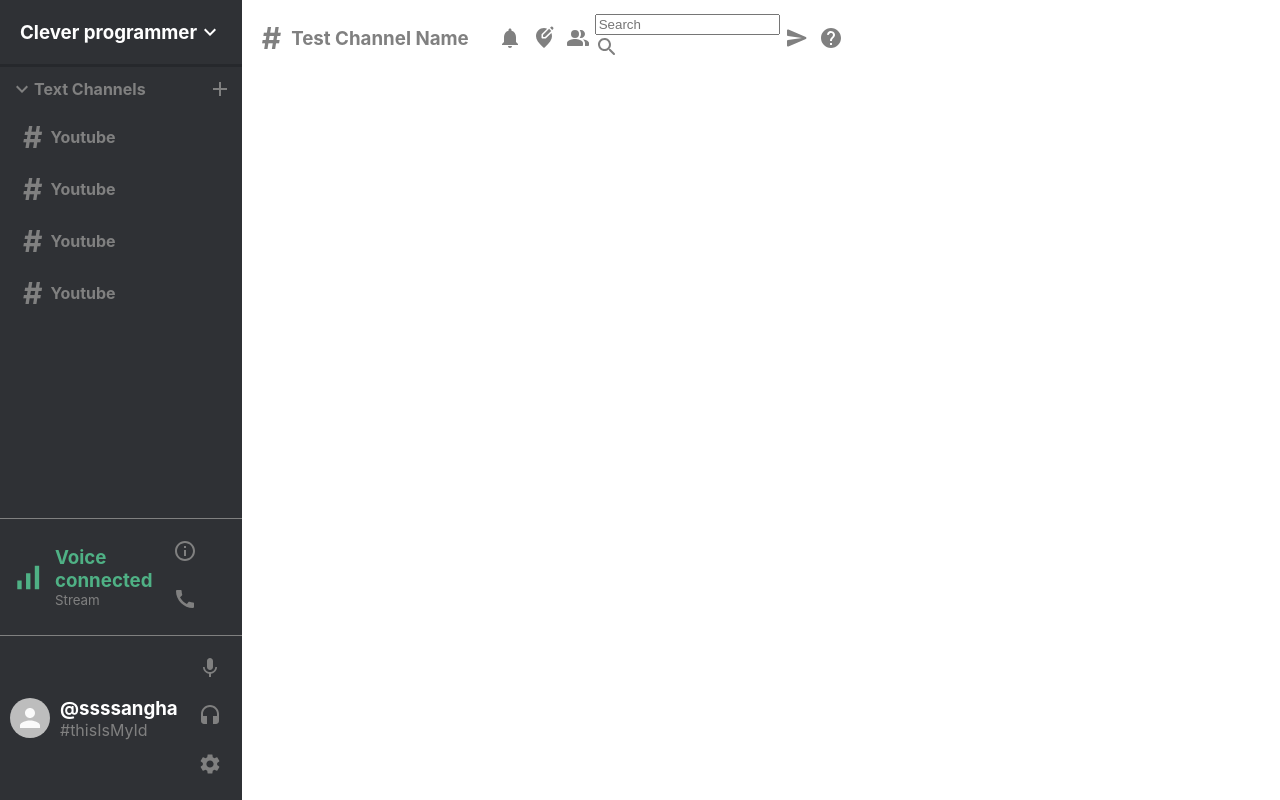
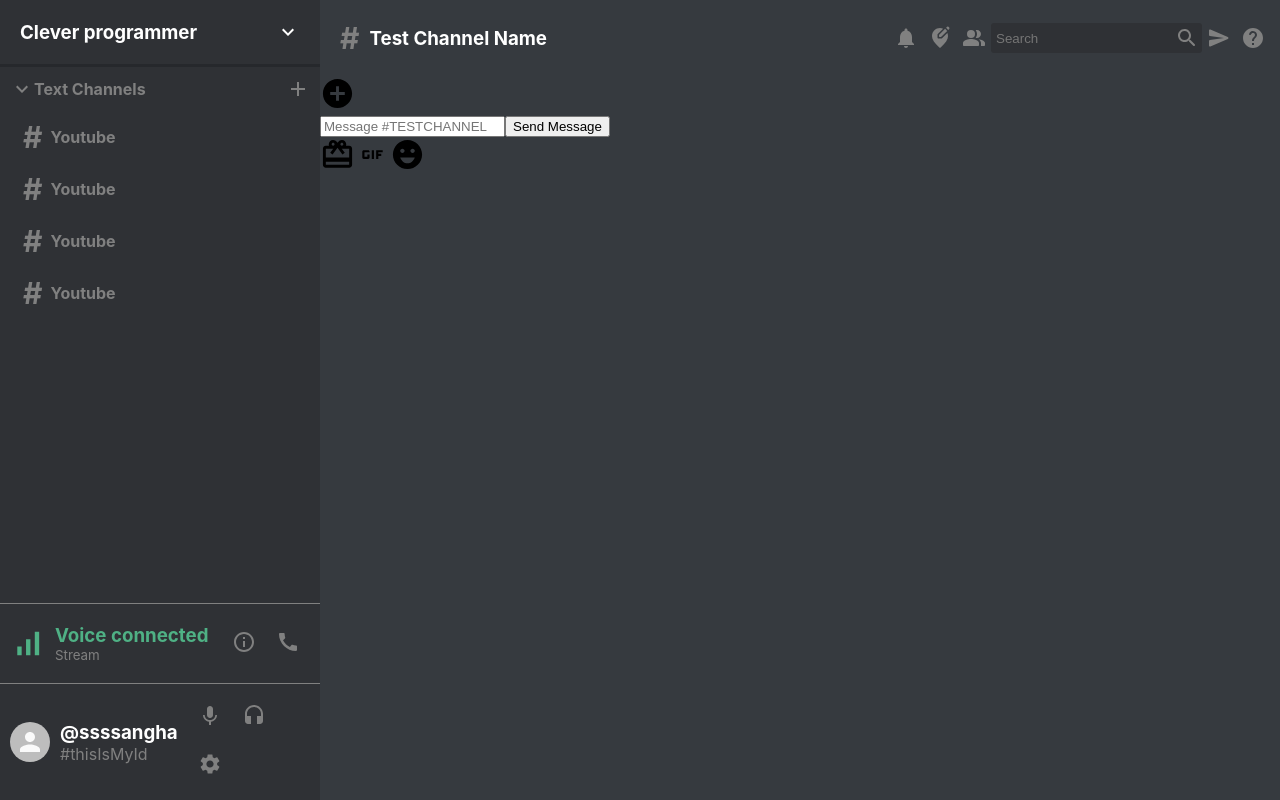
Before and after one commit to raustime/react-discord-tutor, a React (Create React App) app: page / in a window 1280 px wide. Built offline with nearby package versions, Linux system fonts and the light colour scheme.

Commit message:
chat improvements

```diff
--- a/src/Chat.css
+++ b/src/Chat.css
@@ -1,3 +1,7 @@
 .chat {
-
+    display: flex;
+    flex-direction: column;
+    flex: 0.75;
+    background-color: #363a3f;
+    height: 100vh;
 }
--- a/src/Chat.js
+++ b/src/Chat.js
@@ -1,4 +1,9 @@
 import React from 'react';
+import AddCircleIcon from '@material-ui/icons/AddCircle';
+import CardGiftcardIcon from '@material-ui/icons/CardGiftcard';
+import GifIcon from '@material-ui/icons/Gif';
+import EmojiEmotionsIcon from '@material-ui/icons/EmojiEmotions';
+
 import "./Chat.css";
 import ChatHeader from './ChatHeader';
 
@@ -6,6 +11,23 @@
     return (
         <div className="chat">
             <ChatHeader />
+            <div className="chat__messages">
+
+            </div>
+            <div className="chat__input">
+                <AddCircleIcon fontSize='large' />
+                <form>
+                    <input placeholder={`Message #TESTCHANNEL`} />
+                    <button className="chat__inputButton" type="submit">
+                        Send Message
+                    </button>
+                </form>
+                <div className="chat__inputIcons">
+                    <CardGiftcardIcon fontSize='large' />
+                    <GifIcon fontSize='large' />
+                    <EmojiEmotionsIcon fontSize='large' />
+                </div>
+            </div>
         </div>
     );
 }
--- a/src/ChatHeader.css
+++ b/src/ChatHeader.css
@@ -15,7 +15,7 @@
 .chatHeader__left > h3 {
     display: flex;
     align-items: center;
-    /* color: white; */
+    color: white;
 }
 
 .chatHeader__right {
@@ -33,3 +33,19 @@
 .chatHeader__right > .MuiSvgIcon-root:hover {
     color: white;
 }
+
+.chatHeader__search {
+    display: flex;
+    align-items: center;
+    color: gray;
+    background-color: #2f3135;
+    border-radius: 3px;
+    padding: 3px;
+}
+
+.chatHeader__search > input {
+    background: transparent;
+    outline-width: 0;
+    color: white;
+    border: none;
+}
```
